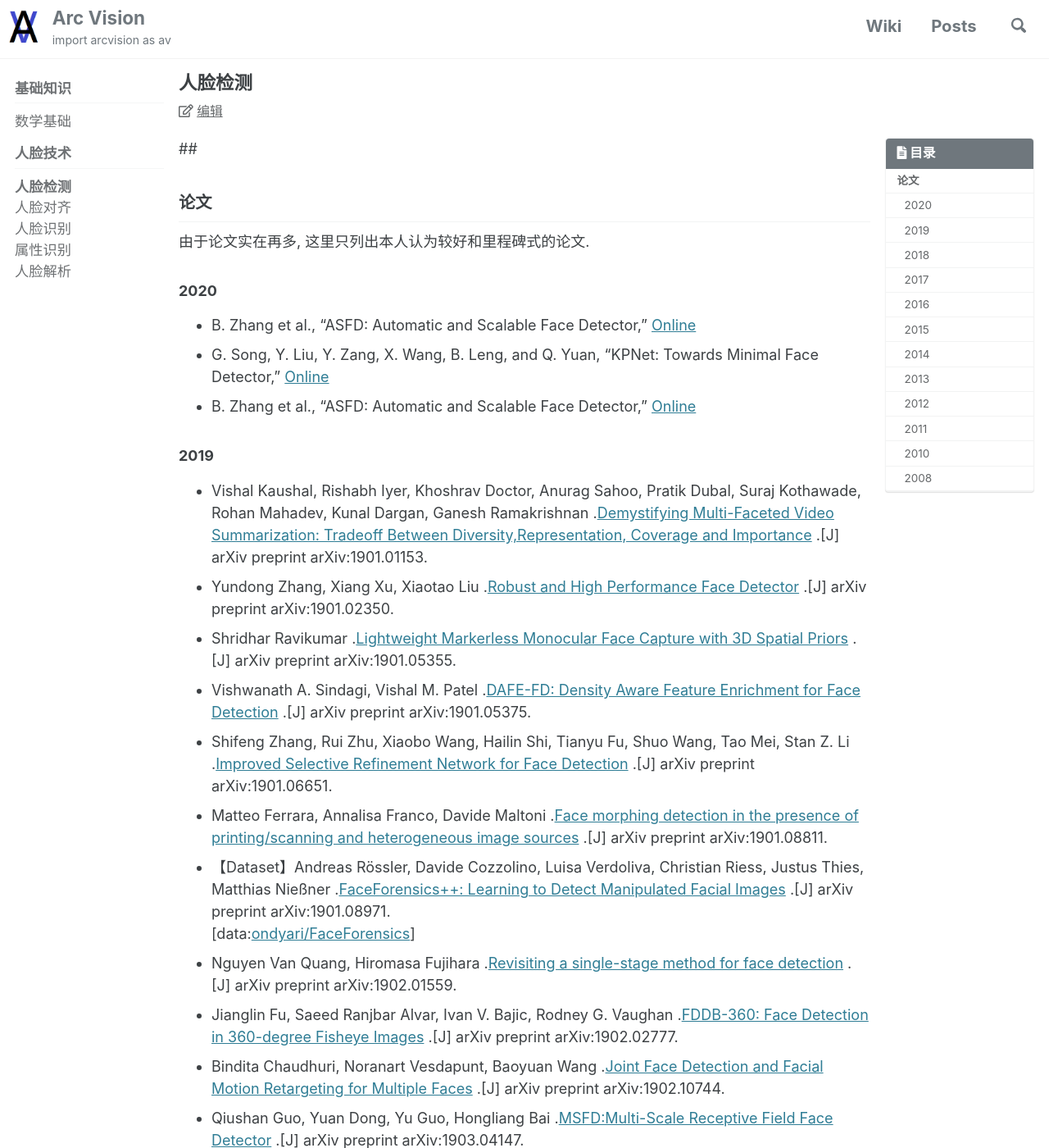
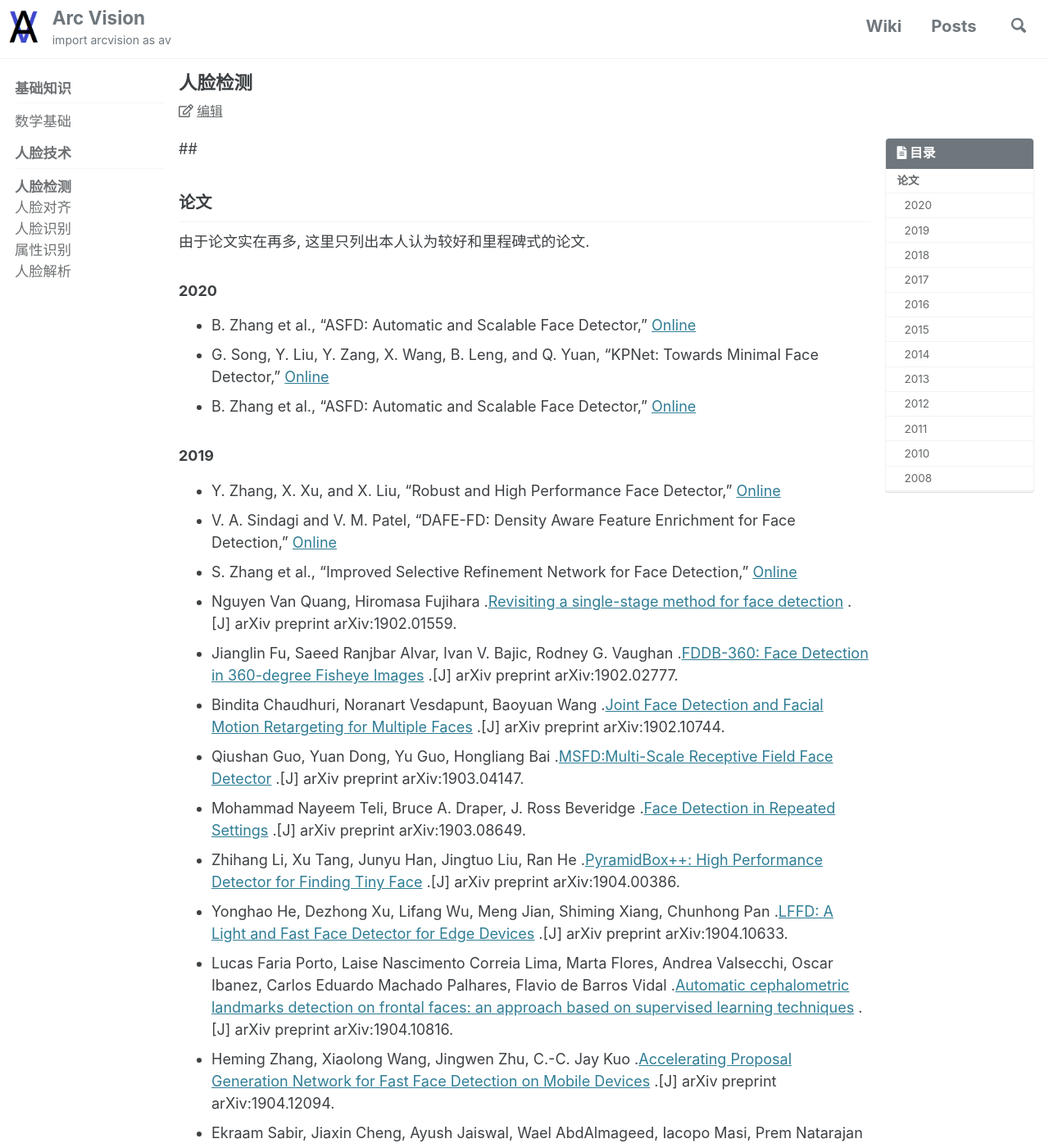
Before and after one commit to ArcVision/ArcVision.github.io, a Jekyll site: the page built from _wiki/11-face-detection.md, in a window 1280 px wide and 1400 px high. Shown: the whole window at 82% size. Built offline with Jekyll 4.4.1, drawn with Linux system fonts in a browser that asks for light colours; cached includes are drawn as plain includes; comment, search, counter and statistics services are not loaded.

Commit message:
Update 11-face-detection.md

```diff
--- a/_wiki/11-face-detection.md
+++ b/_wiki/11-face-detection.md
@@ -20,13 +20,10 @@ toc: true
 - B. Zhang et al., “ASFD: Automatic and Scalable Face Detector,” [Online](http://arxiv.org/abs/2003.11228)
 
 ### 2019
-- Vishal Kaushal, Rishabh Iyer, Khoshrav Doctor, Anurag Sahoo, Pratik Dubal, Suraj Kothawade, Rohan Mahadev, Kunal Dargan, Ganesh Ramakrishnan .[Demystifying Multi-Faceted Video Summarization: Tradeoff Between Diversity,Representation, Coverage and Importance](https://arxiv.org/pdf/1901.01153) .[J] arXiv preprint arXiv:1901.01153.
-- Yundong Zhang, Xiang Xu, Xiaotao Liu .[Robust and High Performance Face Detector](https://arxiv.org/pdf/1901.02350) .[J] arXiv preprint arXiv:1901.02350.
-- Shridhar Ravikumar .[Lightweight Markerless Monocular Face Capture with 3D Spatial Priors](https://arxiv.org/pdf/1901.05355) .[J] arXiv preprint arXiv:1901.05355.
-- Vishwanath A. Sindagi, Vishal M. Patel .[DAFE-FD: Density Aware Feature Enrichment for Face Detection](https://arxiv.org/pdf/1901.05375) .[J] arXiv preprint arXiv:1901.05375.
-- Shifeng Zhang, Rui Zhu, Xiaobo Wang, Hailin Shi, Tianyu Fu, Shuo Wang, Tao Mei, Stan Z. Li .[Improved Selective Refinement Network for Face Detection](https://arxiv.org/pdf/1901.06651) .[J] arXiv preprint arXiv:1901.06651.
-- Matteo Ferrara, Annalisa Franco, Davide Maltoni .[Face morphing detection in the presence of printing/scanning and heterogeneous image sources](https://arxiv.org/pdf/1901.08811) .[J] arXiv preprint arXiv:1901.08811.
-- 【Dataset】Andreas Rössler, Davide Cozzolino, Luisa Verdoliva, Christian Riess, Justus Thies, Matthias Nießner .[FaceForensics++: Learning to Detect Manipulated Facial Images](https://arxiv.org/pdf/1901.08971) .[J] arXiv preprint arXiv:1901.08971.<br>[data:[ondyari/FaceForensics](https://github.com/ondyari/FaceForensics)]
+
+- Y. Zhang, X. Xu, and X. Liu, “Robust and High Performance Face Detector,” [Online](http://arxiv.org/abs/1901.02350)
+- V. A. Sindagi and V. M. Patel, “DAFE-FD: Density Aware Feature Enrichment for Face Detection,” [Online](http://arxiv.org/abs/1901.05375)
+- S. Zhang et al., “Improved Selective Refinement Network for Face Detection,” [Online](http://arxiv.org/abs/1901.06651)
 - Nguyen Van Quang, Hiromasa Fujihara .[Revisiting a single-stage method for face detection](https://arxiv.org/pdf/1902.01559) .[J] arXiv preprint arXiv:1902.01559.
 - Jianglin Fu, Saeed Ranjbar Alvar, Ivan V. Bajic, Rodney G. Vaughan .[FDDB-360: Face Detection in 360-degree Fisheye Images](https://arxiv.org/pdf/1902.02777) .[J] arXiv preprint arXiv:1902.02777.
 - Bindita Chaudhuri, Noranart Vesdapunt, Baoyuan Wang .[Joint Face Detection and Facial Motion Retargeting for Multiple Faces](https://arxiv.org/pdf/1902.10744) .[J] arXiv preprint arXiv:1902.10744.
```
